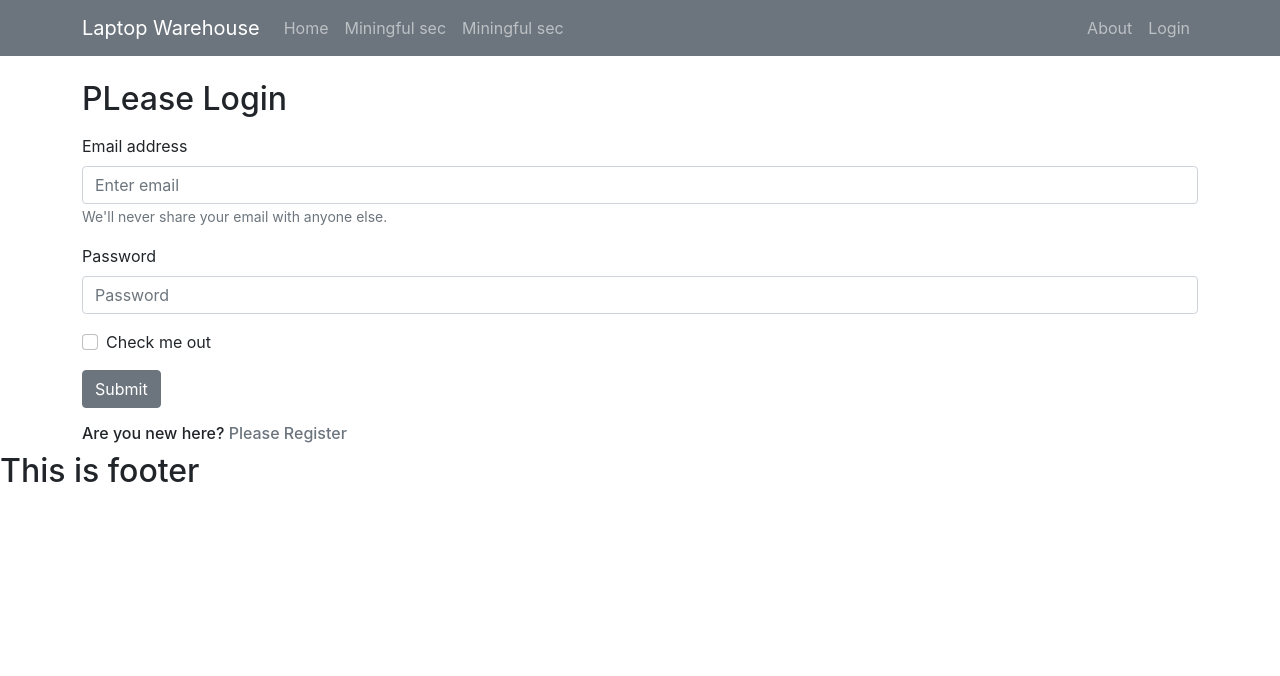
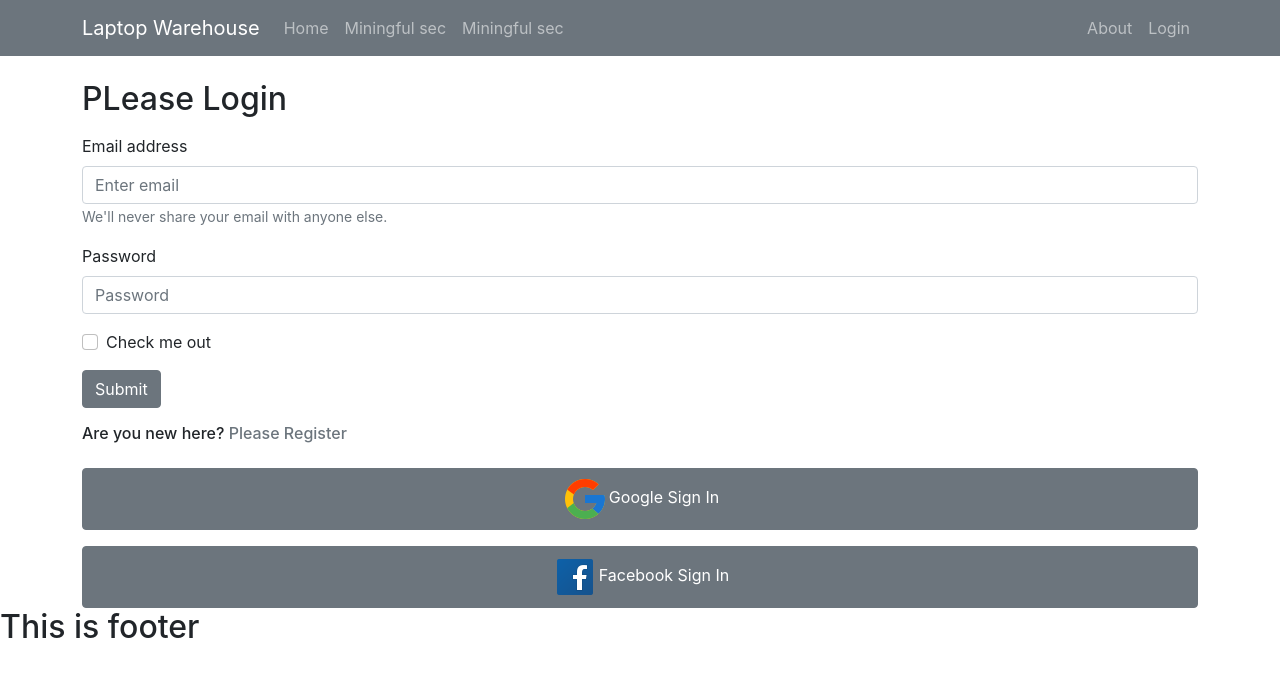
Before and after one commit to abdullahalomar/warehouse-management-client-side, a React (Create React App) app: page /login in a window 1280 px wide. Shown: the top 676 px of the page. Built offline with nearby package versions, Linux system fonts and the light colour scheme; no server answers.

Commit message:
google signin added

```diff
--- a/src/Pages/Login/Login/Login.js
+++ b/src/Pages/Login/Login/Login.js
@@ -3,6 +3,7 @@ import { Form, Button } from 'react-bootstrap';
 import { useSignInWithEmailAndPassword } from 'react-firebase-hooks/auth';
 import { Link, useLocation, useNavigate } from 'react-router-dom';
 import auth from '../../../firebase.init';
+import SocialSignin from '../SocialSignin/SocialSignin';
 
 const Login = () => {
   const emailRef = useRef();
@@ -63,7 +64,7 @@ const Login = () => {
         <div className='mt-3'>
         <h6>Are you new here? <Link to='/register' className='text-secondary pe-auto text-decoration-none' onClick={navigateRegister}>Please Register</Link></h6>
         </div>
-
+       <SocialSignin></SocialSignin>
         </div>
     );
 };
--- a/src/Pages/Login/Register/Register.js
+++ b/src/Pages/Login/Register/Register.js
@@ -3,6 +3,7 @@ import { Button, Form } from 'react-bootstrap';
 import { Link, useNavigate } from 'react-router-dom';
 import { useCreateUserWithEmailAndPassword } from 'react-firebase-hooks/auth';
 import auth from '../../../firebase.init';
+import SocialSignin from '../SocialSignin/SocialSignin';
 
 
 const Register = () => {
@@ -62,6 +63,7 @@ const Register = () => {
             <div className='mt-3'>
         <h6>Already have an account? <Link to='/login' className='text-secondary pe-auto text-decoration-none' onClick={navigateLogin}>Please Login</Link></h6>
         </div>
+        <SocialSignin></SocialSignin>
         </div>
     );
 };
--- a/src/Pages/Login/SocialSignin/SocialSignin.js
+++ b/src/Pages/Login/SocialSignin/SocialSignin.js
@@ -1,10 +1,40 @@
 import React from 'react';
+import google from '../../../images/social-icons/icons8-google-48.png';
+import facebook from '../../../images/social-icons/icons8-facebook-48.png';
+import { useSignInWithGoogle } from 'react-firebase-hooks/auth';
+import auth from '../../../firebase.init';
+import { useNavigate } from 'react-router-dom';
 
 const SocialSignin = () => {
+    const [signInWithGoogle, user, loading, error] = useSignInWithGoogle(auth);
+    const navigate = useNavigate();
+    let errorElement;
+
+    if (error) {
+
+          errorElement = <div>
+            <h6 className='text-danger'>Error: {error.message}</h6>
+          </div>
+
+    }
+
+    if (user) {
+        navigate('/home');
+      }
     return (
         <div>
-            <div>
+            <div className='mt-4'>
+            {errorElement}
+                <button
+                onClick={() => signInWithGoogle()}
+                className='btn btn-secondary w-100'>
+                <img src={google} alt="" />
                 Google Sign In
+                </button>
+                <button className='btn btn-secondary w-100 mt-3'>
+                <img src={facebook} alt="" />
+                Facebook Sign In
+                </button>
             </div>
         </div>
     );
```
Also changed, not shown: src/images/social-icons/icons8-facebook-48.png (added), src/images/social-icons/icons8-google-48.png (added).
